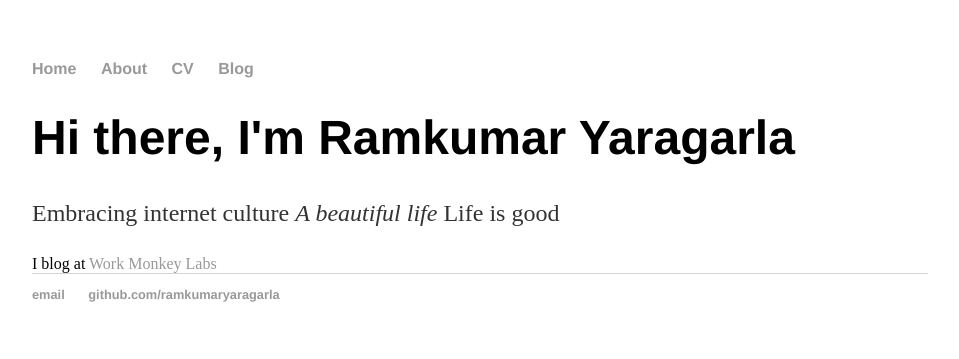
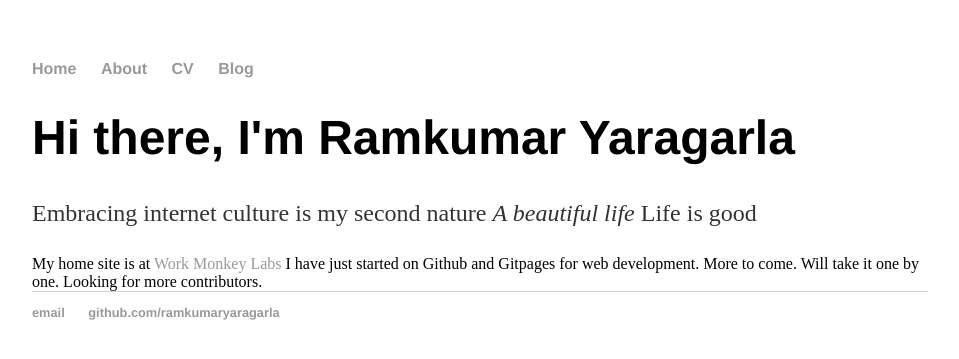
Before and after one commit to RamkumarYaragarla/worko, a Jekyll site: the page built from index.html, in a window 1280 px wide. Shown: the top 359 px of the page, without its empty margins (160-1119 px from the left). Built offline with Jekyll 4.4.1, drawn with Linux system fonts in a browser that asks for light colours.

Commit message:
Update index.html

```diff
--- a/index.html
+++ b/index.html
@@ -4,6 +4,8 @@ title: Ramkumar Yaragarla, Being Social
 ---
 <div class="blurb">
 	<h1>Hi there, I'm Ramkumar Yaragarla</h1>
-	<p> Embracing internet culture <em>A beautiful life</em> Life is good </p>
-	 I blog at <a href="http://www.workmonkeylabs.com"> Work Monkey Labs</a>
+	<p> Embracing internet culture is my second nature <em> A beautiful life</em> Life is good </p>
+	 My home site is at <a href="http://www.workmonkeylabs.com"> Work Monkey Labs</a>
+	 I have just started on Github and Gitpages for web development. More to come. Will take it one by one. Looking for more
+	 contributors.
 </div><!-- /.blurb -->
```
